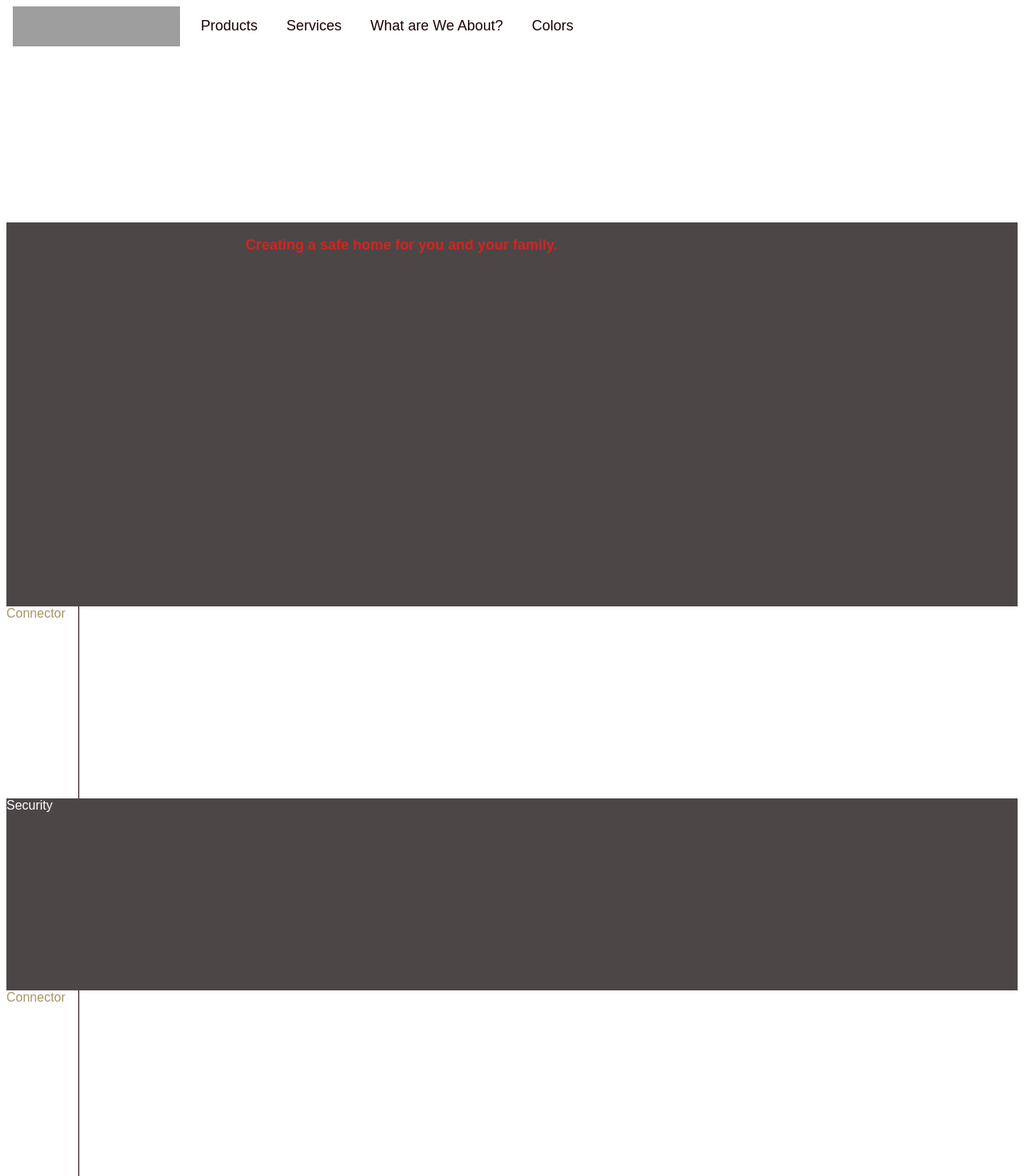
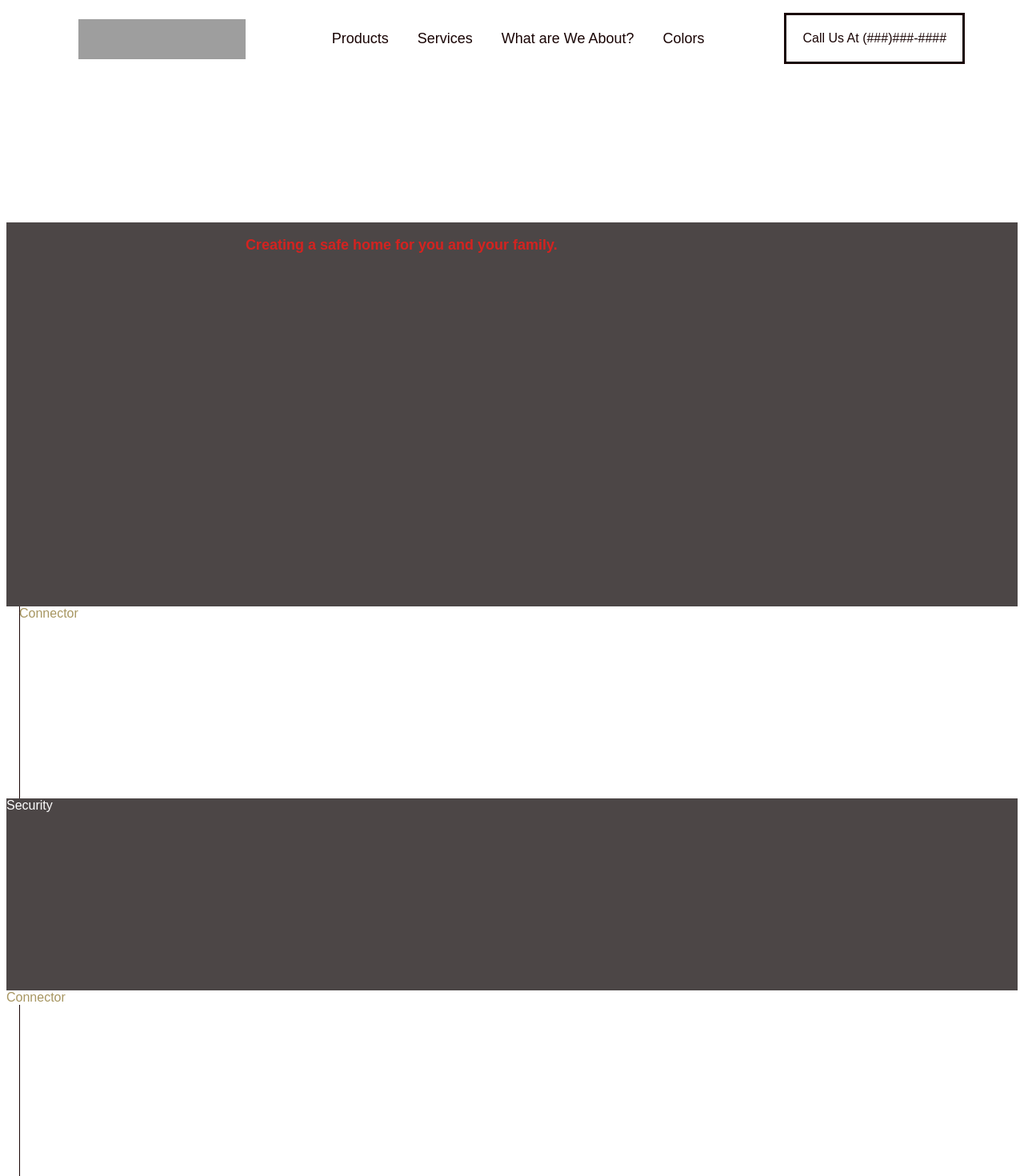
Before and after one commit to JackHermes/red-main-website, a React app: page / in a window 1280 px wide. Shown: the top 1470 px of the page at 80% size. Built offline with nearby package versions, Linux system fonts and the light colour scheme; grey boxes are pictures that could not be loaded.

Commit message:
Add 'call us' box

```diff
--- a/src/App.css
+++ b/src/App.css
@@ -2,7 +2,8 @@ body {
   background-color: white;
   color: #190404;
   font-family: sans-serif;
-  height: 100%;
+  /* height: 100%;
+  width: 100%; */
 }
 
 a, a:visited {
@@ -23,7 +24,6 @@ a:hover {
   grid-row: 2 / 51;
   grid-template-columns: repeat(9, 1fr);
   grid-template-rows: repeat(25, 1fr);
-  /* width: 100%; */
 }
 
 .main-content {
@@ -57,7 +57,7 @@ a:hover {
   /* background-attachment: fixed; */
   background-color: white;
   color: #A79661;
-  display: flex;
+  /* display: flex; */
   grid-column: 1 / 11;
   /* grid-row: 3 / 7; */
   height: 15em;
@@ -65,13 +65,33 @@ a:hover {
 }
 
 .connector {
-  /* align-self: center; */
   background-color: #190404;
-  /* height: 20em; */
+  height: 20em;
   margin-left: 1em;
-  /* overflow: hidden; */
   width: 1px;
+  /* z-index: 0; */
 }
+
+/* .parallax {
+  perspective: 1px;
+  height: 25em;
+  overflow-x: hidden;
+  overflow-y: auto;
+}
+
+.parallax__layer {
+  position: absolute;
+  top: 0;
+  right: 0;
+  bottom: 0;
+  left: 0;
+}
+.parallax__layer--base {
+  transform: translateZ(0);
+}
+.parallax_layer--back {
+  transform: translateZ(-1px);
+} */
 
 .section {
   background-color: #4c4646;
@@ -82,14 +102,16 @@ a:hover {
   /* z-index: 1; */
 }
 
-
+/* ----------------------------------- */
 
 .header {
   background-color: white;
   display: flex;
   /* grid-column: 1 / 11; */
   height: 4em;
-  justify-content:flex-start;
+  justify-content: space-evenly;
+  padding-bottom: 1em;
+  padding-top: 1em;
   position: fixed;
   top: 0px;
   width: 100%;
@@ -112,6 +134,7 @@ a:hover {
   margin: 0em;
 }
 
+
 @media (min-width: 500px) {
 
   .logo {
@@ -127,4 +150,13 @@ a:hover {
     margin-right: 1em;
     margin-left: 1em;
   }
+  .contact-us-box {
+    align-content: center;
+    /* align-self: end; */
+    /* background-color: #A79661; */
+    border: solid;
+    margin-left: 0 auto;
+    /* margin-bottom: 1em; */
+    padding: 1.25em;
+  }
 }
--- a/src/App.js
+++ b/src/App.js
@@ -1,12 +1,10 @@
 import React, { Component } from 'react';
-import { BrowserRouter as Router, Route, Link } from 'react-router-dom';
+import { BrowserRouter as Router } from 'react-router-dom';
 
-import Colors from './Colors.js';
-import LargeScreenHeader from './LargeScreenHeader.js';
-import SmallScreenHeader from './SmallScreenHeader.js';
+import { Content } from './Content.js';
+import { LargeScreenHeader, SmallScreenHeader} from './Headers.js';
 
 import './App.css';
-import './Colors.css';
 
 export default class App extends Component {
   state = {
@@ -28,66 +26,26 @@ export default class App extends Component {
     window.removeEventListener('resize', this.handleResize);
   }
 
+
+// Aim for 400, 600, 800, 1000+ designs, perhaps
   render() {
     if(this.state.windowWidth > 400) {
       return (
         <Router>
-          <div className="main">
+          <div>
             <LargeScreenHeader />
-            <Route exact path="/" component={()=>{
-                return (
-                  <div className="main-content">
-                    <p className="title">Creating a safe home for you and your family.</p>
-                    <div className="connector-container">
-                      Connector
-                      <div className="connector"></div>
-                    </div>
-                    <div className="section">Security</div>
-                    <div className="connector-container">
-                      Connector
-                      <div className="connector"></div>
-                    </div>
-                    <div className="section">Products</div>
-                    <div className="connector-container">
-                      Connector
-                      <div className="connector"></div>
-                    </div>
-                    <div className="section">Plans</div>
-                    <div className="footer">Footer</div>
-                  </div>
-                );
-              }}/>
-              <Route exact path="/products" component={()=>{
-                  return (
-                    <div>
-                      <div>Products Here</div>
-                      <div className="footer">Footer</div>
-                    </div>
-                  );
-                }} />
-                <Route exact path="/services" component={()=>{
-                    return (
-                      <div>
-                        <div>Services Here</div>
-                        <div className="footer">Footer</div>
-                      </div>
-                    );
-                  }} />
-                  <Route exact path="/about" component={()=>{
-                      return (
-                        <div>
-                          <div>What are we about Here</div>
-                          <div className="footer">Footer</div>
-                        </div>
-                      )
-                    }} />
-                    <Route exact path="/colors" component={Colors}/>
+            <Content />
           </div>
         </Router>
               )
     } else {
       return (
+      <Router>
+        <div>
           <SmallScreenHeader />
+          <Content />
+        </div>
+      </Router>
       )
     }
   }
--- /dev/null
+++ b/src/Content.js
@@ -0,0 +1,63 @@
+import React, { Component } from 'react';
+import { Route, Link } from 'react-router-dom';
+
+import Colors from './Colors.js';
+import './Colors.css';
+
+const Home = ()=>{
+  return (
+    <div className="main-content">
+      <p className="title">Creating a safe home for you and your family.</p>
+      <div className="connector-container">
+        <div className="connector">Connector</div>
+      </div>
+      <div className="section">Security</div>
+      <div className="connector-container">
+        Connector
+        <div className="connector"></div>
+      </div>
+      <div className="section">Products</div>
+      <div className="connector-container">
+        Connector
+        <div className="connector"></div>
+      </div>
+      <div className="section">Plans</div>
+    </div>
+  );
+};
+const Products = () => {
+    return (
+      <div className="main-content" >
+        <div>'Products' Here</div>
+      </div>
+    );
+  };
+const Services = ()=>{
+    return (
+      <div className="main-content">
+        <div>'Services' Here</div>
+      </div>
+    );
+  };
+const About = ()=>{
+    return (
+      <div className="main-content">
+        <div>'What are we about?' Here</div>
+      </div>
+    );
+  };
+
+const Content = () => {
+  return (
+    <div className="main">
+      <Route exact path="/" component={Home}/>
+      <Route exact path="/products" component={Products} />
+      <Route exact path="/services" component={Services} />
+      <Route exact path="/about" component={About} />
+      <Route exact path="/colors" component={Colors}/>
+      <div className="footer">Footer</div>
+    </div>
+  )
+}
+
+export { Content };
--- a/src/LargeScreenHeader.js
+++ b/src/Headers.js
@@ -1,5 +1,13 @@
 import React, { Component } from 'react';
 import { Link } from 'react-router-dom';
+
+const SmallScreenHeader = () => {
+  return (
+    <div>
+      <div>SMALL SCREEN.</div>
+    </div>
+  )
+}
 
 const LargeScreenHeader = () => {
   return (
@@ -11,8 +19,9 @@ const LargeScreenHeader = () => {
         <Link to="/about">What are We About?</Link>
         <Link to="/colors">Colors</Link>
       </div>
+      <div className="contact-us-box">Call Us At (###)###-####</div>
     </div>
   )
 }
 
-export default LargeScreenHeader;
+export { LargeScreenHeader, SmallScreenHeader };
--- a/src/SmallScreenHeader.js
+++ /dev/null
@@ -1,11 +0,0 @@
-import React, { Component } from 'react';
-
-const SmallScreenHeader = () => {
-  return (
-    <div>
-      <div>SMALL SCREEN.</div>
-    </div>
-  )
-}
-
-export default SmallScreenHeader;
```
Lines whose indentation alone changed are shown as unchanged.
